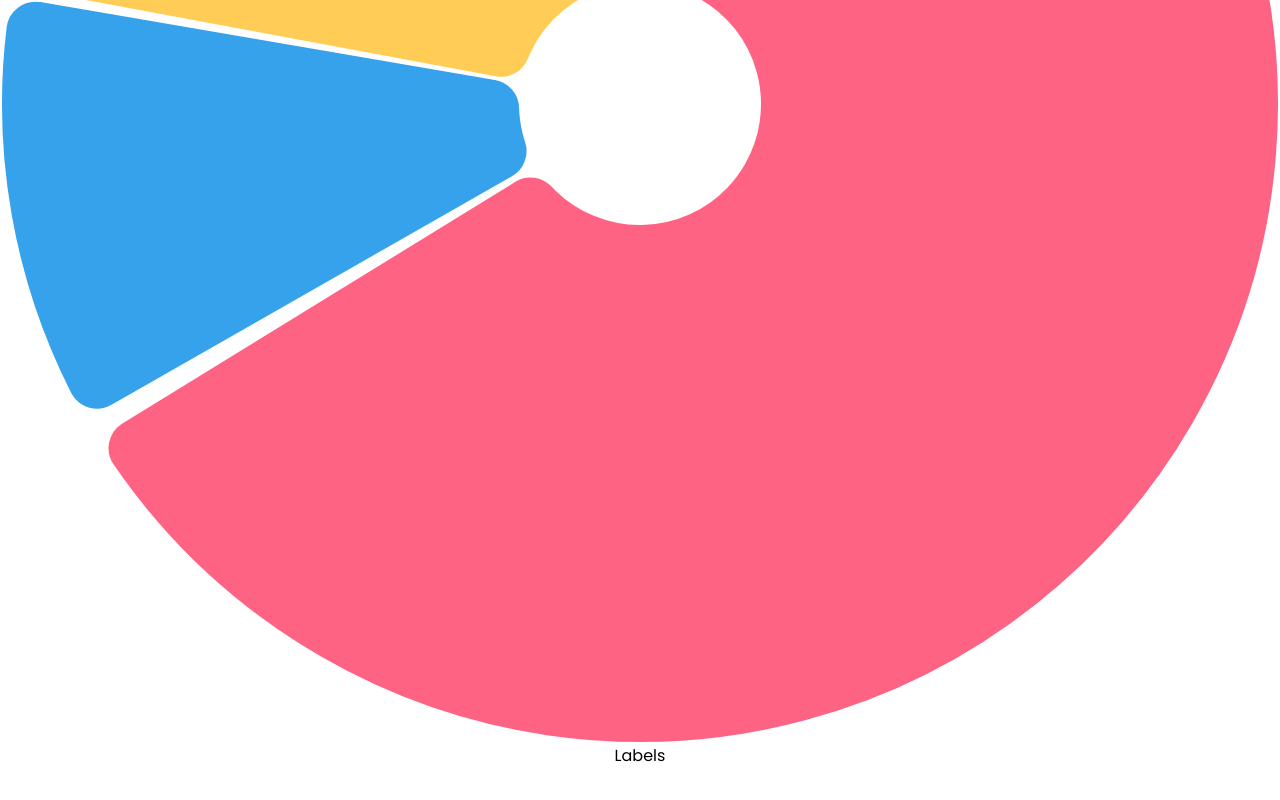
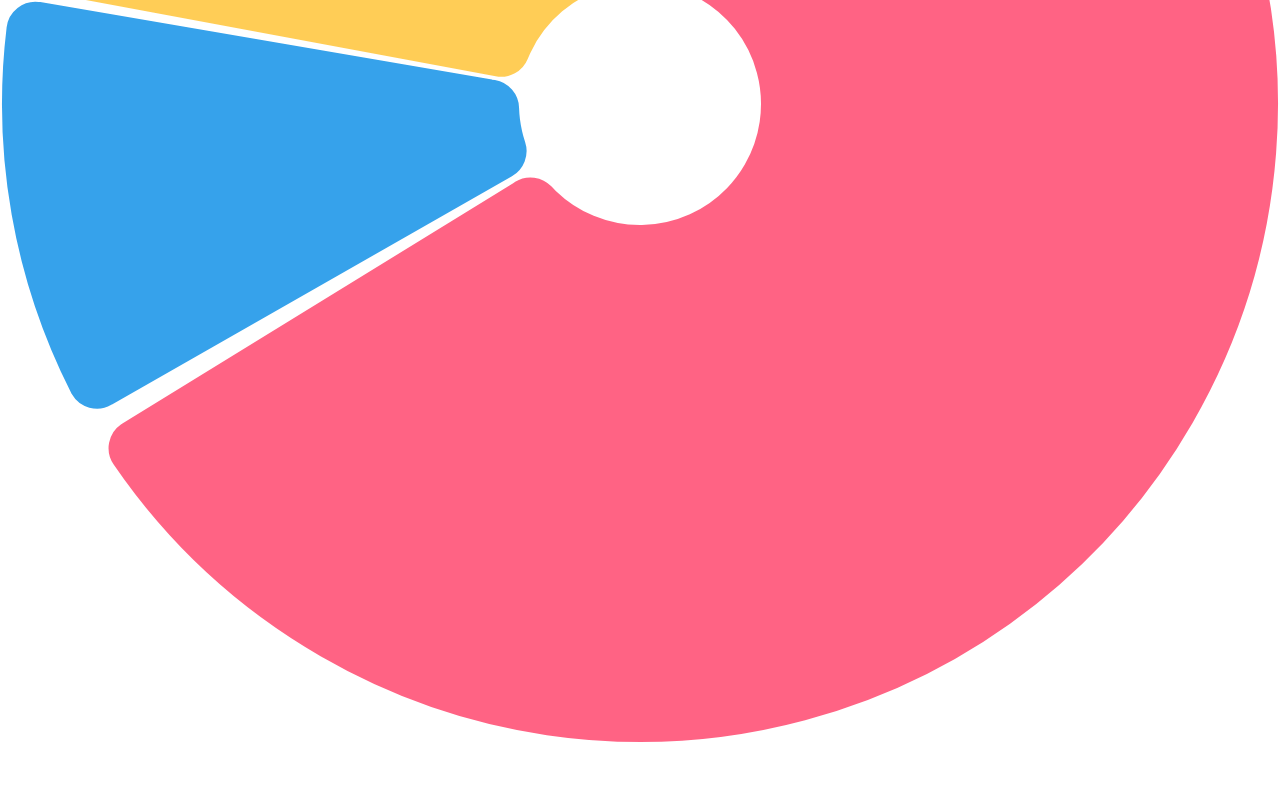
Before and after one commit to himarnoel/expense-tracker, a React (Vite) app: page / in a window 1280 px wide. Shown: the part 624-1424 px from the top of the page. Built offline with nearby package versions, Linux system fonts and the light colour scheme.

Commit message:
added label fc

```diff
--- a/src/Components/Graph.tsx
+++ b/src/Components/Graph.tsx
@@ -1,6 +1,7 @@
 import { ArcElement, Chart } from "chart.js";
 import React, { FC } from "react";
 import { Doughnut } from "react-chartjs-2";
+import Labels from "./Labels";
 const Graph: FC = () => {
   Chart.register(ArcElement);
   const config = {
@@ -36,7 +37,7 @@ const Graph: FC = () => {
         </div>
       </div>
       <div className="flex flex-col py-10 gap-4">
-        Labels
+        <Labels />
       </div>
     </div>
   );
```
